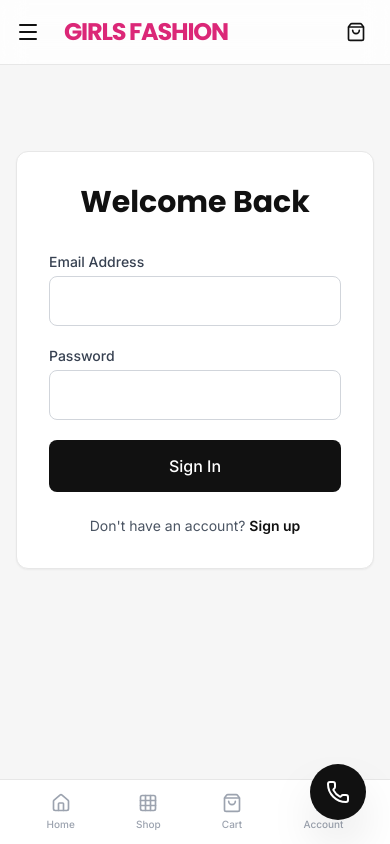
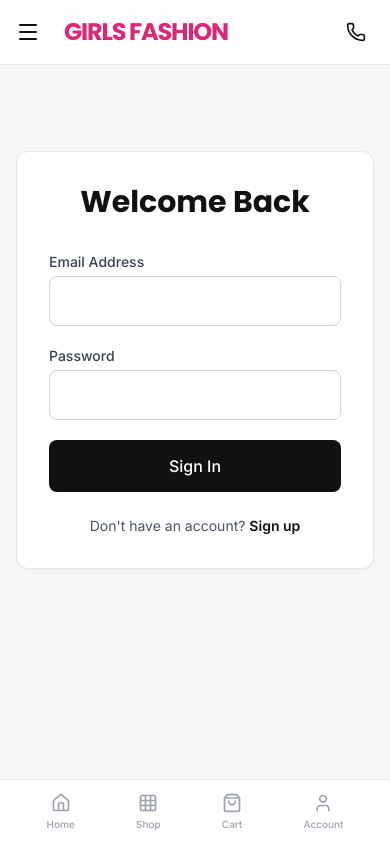
Before and after one commit to manikkori/mystore, a React (Vite) app in the folder frontend/: page /login in a window 390 px wide. Built offline with nearby package versions, Linux system fonts and the light colour scheme; no server answers.

Commit message:
Mobile UI improvements: modern product cards, bottom nav fix, navbar layout updates, admin hamburger menu

```diff
--- a/frontend/src/components/layout/FloatingContact.jsx
+++ b/frontend/src/components/layout/FloatingContact.jsx
@@ -4,7 +4,7 @@ const FloatingContact = () => {
   return (
     <a
       href="tel:+919876543210"
-      className="fixed bottom-6 right-6 bg-brand-900 text-white p-4 rounded-full shadow-2xl hover:bg-black transition-colors z-50 flex items-center justify-center"
+      className="hidden sm:flex fixed bottom-6 right-6 bg-brand-900 text-white p-4 rounded-full shadow-2xl hover:bg-black transition-colors z-50 items-center justify-center"
     >
       <Phone size={24} />
     </a>
--- a/frontend/src/components/layout/Navbar.jsx
+++ b/frontend/src/components/layout/Navbar.jsx
@@ -1,6 +1,6 @@
 import { useState } from "react";
 import { Link, useNavigate } from "react-router-dom";
-import { ShoppingBag, User, Menu, LogOut, Shield, X } from "lucide-react";
+import { ShoppingBag, User, Menu, LogOut, Shield, X, Phone } from "lucide-react";
 import { useCart } from "../../context/CartContext";
 import { useAuth } from "../../context/AuthContext";
 
@@ -77,9 +77,10 @@ const Navbar = () => {
               </Link>
             )}
 
+            {/* Cart Icon - Desktop Only */}
             <Link
               to="/checkout"
-              className="relative p-2 text-brand-900 hover:bg-brand-50 rounded-full transition-colors"
+              className="relative p-2 text-brand-900 hover:bg-brand-50 rounded-full transition-colors hidden sm:block"
             >
               <ShoppingBag size={20} />
               {cartCount > 0 && (
@@ -88,13 +89,21 @@ const Navbar = () => {
                 </span>
               )}
             </Link>
+
+            {/* Call Icon - Mobile Only */}
+            <a
+              href="tel:+919876543210"
+              className="p-2 text-brand-900 hover:bg-brand-50 rounded-full transition-colors sm:hidden"
+            >
+              <Phone size={20} />
+            </a>
           </div>
         </div>
       </div>
 
       {/* Mobile Menu */}
       {isMobileMenuOpen && (
-        <div className="sm:hidden bg-white border-b border-brand-100 absolute w-full left-0 py-4 px-4 shadow-lg flex flex-col gap-4 z-50">
+        <div className="sm:hidden bg-white border-b border-brand-100 absolute w-full left-0 py-4 px-4 shadow-lg flex flex-col gap-4 z-50 max-h-[80vh] overflow-y-auto">
           <Link
             to="/"
             className="text-lg font-medium text-gray-800 hover:text-pink-600"
@@ -104,13 +113,17 @@ const Navbar = () => {
           </Link>
 
           {user?.role === "admin" && (
-            <Link
-              to="/admin"
-              className="text-lg font-medium text-brand-900 flex items-center gap-2"
-              onClick={() => setIsMobileMenuOpen(false)}
-            >
-              <Shield size={20} /> Admin Panel
-            </Link>
+            <div className="flex flex-col gap-3 bg-brand-50 p-4 rounded-xl mt-2">
+              <span className="text-sm font-bold text-brand-900 uppercase tracking-wider mb-1 flex items-center gap-2">
+                <Shield size={16} /> Admin Controls
+              </span>
+              <Link to="/admin" className="text-base font-medium text-gray-700 hover:text-brand-900" onClick={() => setIsMobileMenuOpen(false)}>Dashboard</Link>
+              <Link to="/admin/products" className="text-base font-medium text-gray-700 hover:text-brand-900" onClick={() => setIsMobileMenuOpen(false)}>Products</Link>
+              <Link to="/admin/add-product" className="text-base font-medium text-gray-700 hover:text-brand-900" onClick={() => setIsMobileMenuOpen(false)}>Add Product</Link>
+              <Link to="/admin/orders" className="text-base font-medium text-gray-700 hover:text-brand-900" onClick={() => setIsMobileMenuOpen(false)}>Orders</Link>
+              <Link to="/admin/users" className="text-base font-medium text-gray-700 hover:text-brand-900" onClick={() => setIsMobileMenuOpen(false)}>Users</Link>
+              <Link to="/admin/audit-logs" className="text-base font-medium text-gray-700 hover:text-brand-900" onClick={() => setIsMobileMenuOpen(false)}>Audit Logs</Link>
+            </div>
           )}
 
           <div className="h-px bg-gray-100 my-2"></div>
```
